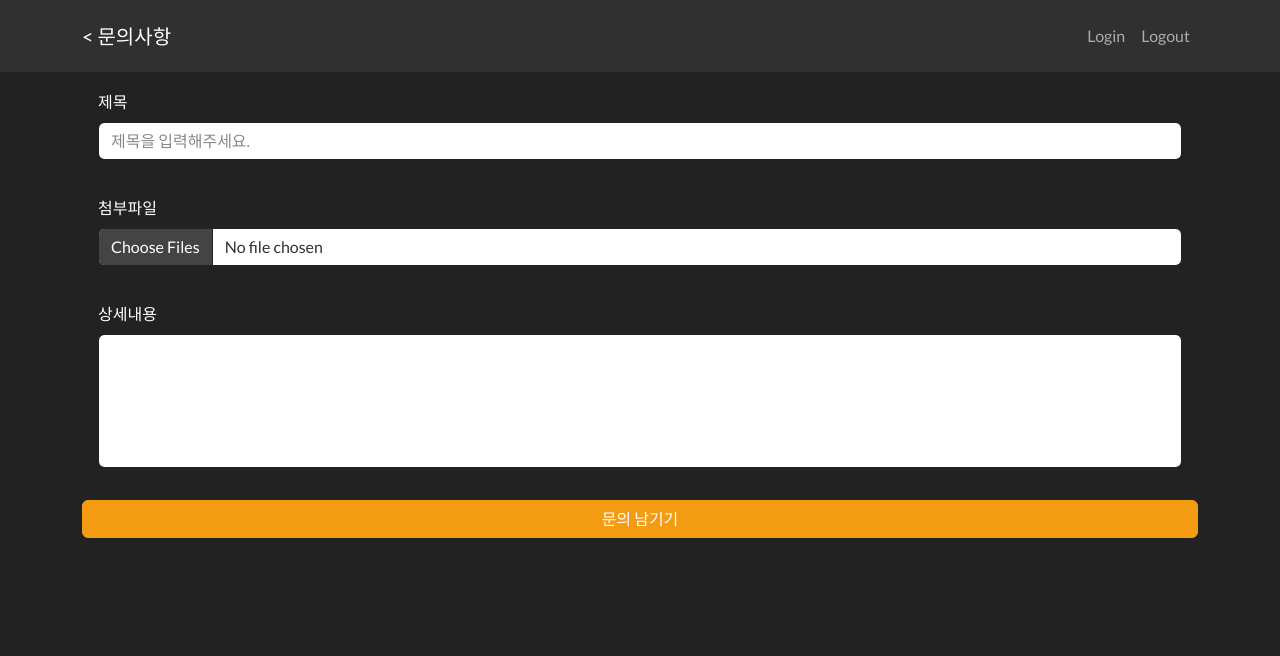
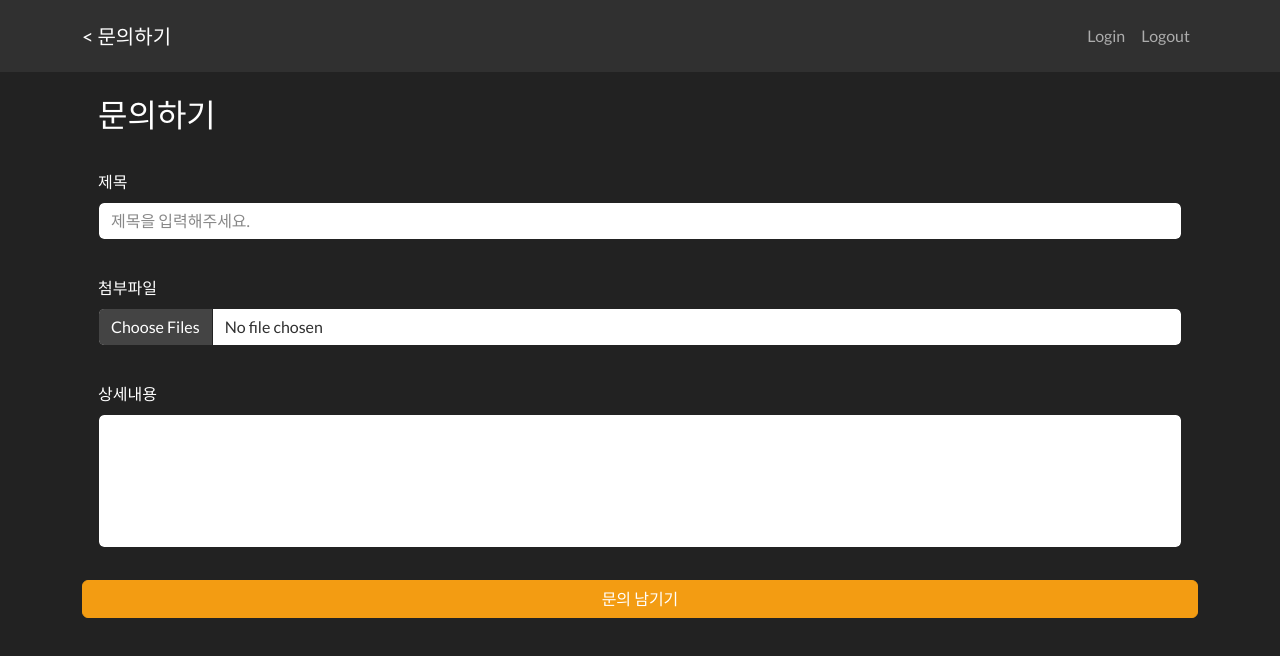
Before and after one commit to HJK9810/BoardProject-React, a React (Create React App) app: page /add in a window 1280 px wide. Shown: the top 656 px of the page. Built offline with nearby package versions, Linux system fonts and the light colour scheme.

Commit message:
header change

```diff
--- a/src/answer/add.answer.jsx
+++ b/src/answer/add.answer.jsx
@@ -19,8 +19,8 @@ function AddAnswer() {
   };
 
   return (
-    <Container>
-      <h3>답변하기</h3>
+    <Container className="pt-5">
+      <h3 className="pt-5">답변하기</h3>
       <Form>
         <Form.Group>
           <Form.Label>답변내용</Form.Label>
--- a/src/layout/Header.jsx
+++ b/src/layout/Header.jsx
@@ -1,12 +1,27 @@
 import React from "react";
 import {Navbar, Container, Nav} from "react-bootstrap";
+import {useLocation, useNavigate} from "react-router-dom";
 
 function Header() {
+  const navigate = useNavigate();
+  const location = useLocation();
+
+  const headerName = () => {
+    const path = location.pathname;
+
+    if (path.includes("board")) return "문의사항";
+    else if (path.includes("view")) return "문의내역 조회";
+    else if (path === "/add") return "문의하기";
+    else if (path.includes("edit")) return "문의사항 수정";
+    else if (path === "/addAnswer") return "답변하기";
+    else return "";
+  };
+
   return (
     <header>
       <Navbar className="navbar navbar-expand-sm navbar-dark bg-dark" fixed="top">
         <Container>
-          <Navbar.Brand href="/">&lt; 문의사항</Navbar.Brand>
+          <Navbar.Brand onClick={(e) => navigate(-1)}>&lt; {headerName()}</Navbar.Brand>
           <Nav>
             <Nav.Link href="/login">Login</Nav.Link>
             <Nav.Link eventKey={2} href="/logout">
--- a/src/screen/add.screen.jsx
+++ b/src/screen/add.screen.jsx
@@ -27,8 +27,8 @@ function Add() {
   };
 
   return (
-    <Container>
-      <h3 className="p-3 mb-1">문의하기</h3>
+    <Container className="pt-5">
+      <h3 className="p-3 pt-5 mb-1">문의하기</h3>
       <Form>
         <Form.Group className="p-3 mt-1">
           <Form.Label>제목</Form.Label>
--- a/src/screen/board.screen.jsx
+++ b/src/screen/board.screen.jsx
@@ -6,6 +6,7 @@ import Moment from "react-moment";
 import Pagination from "./pagination.screen";
 import {useCookies} from "react-cookie";
 import jwtDecode from "jwt-decode";
+import Header from "../layout/Header";
 
 function Baord() {
   const [post, setPost] = useState([]);
@@ -48,8 +49,8 @@ function Baord() {
   };
 
   return (
-    <Container>
-      <h3 className="text-center m-4">문의사항</h3>
+    <Container className="pt-5">
+      <h3 className="text-center m-4 pt-5">문의사항</h3>
       {post.map((el) => {
         const name = el.users.name;
         const email = el.users.email;
@@ -61,7 +62,7 @@ function Baord() {
             <p className="p-2 mb-2 text-muted">
               <Moment date={el.createdDate} format="YYYY.MM.DD" />
             </p>
-            <hr className="m-0" />
+            <hr className="m-0 opacity-100" />
           </div>
         );
       })}
--- a/src/screen/edit.screen.jsx
+++ b/src/screen/edit.screen.jsx
@@ -39,8 +39,8 @@ function Edit() {
   };
 
   return (
-    <Container>
-      <h3 className="p-3 mb-1">문의하기</h3>
+    <Container className="pt-5">
+      <h3 className="p-3 pt-5 mb-1">문의사항 수정</h3>
       <Form>
         <Form.Group className="p-3 mt-1">
           <Form.Label>제목</Form.Label>
--- a/src/screen/login.screen.jsx
+++ b/src/screen/login.screen.jsx
@@ -48,7 +48,8 @@ function Login() {
   };
 
   return (
-    <Container onKeyDown={closeModal}>
+    <Container className="pt-5" onKeyDown={closeModal}>
+      <h3 className="text-center p-3 mt-5">Login</h3>
       <Form>
         <Form.Group className="mb-3" controlId="formBasicEmail">
           <Form.Label>User</Form.Label>
--- a/src/screen/logout.screen.jsx
+++ b/src/screen/logout.screen.jsx
@@ -30,7 +30,7 @@ function Logout() {
   };
 
   return (
-    <Container onKeyDown={closeModal}>
+    <Container className="pt-5" onKeyDown={closeModal}>
       <h3 className="text-center p-3 mt-5">로그아웃 하시겠습니까?</h3>
       <button className="btn btn-danger mt-5" style={{width: 100 + "%"}} onClick={logout}>
         로그아웃
--- a/src/screen/view.screen.jsx
+++ b/src/screen/view.screen.jsx
@@ -33,8 +33,8 @@ function ViewOne() {
   }, []);
 
   return (
-    <Container>
-      <h3 className="p-3 mb-1">
+    <Container className="pt-5">
+      <h3 className="p-3 pt-5 mb-1">
         문의내역 조회 - <Moment date={post.createdDate} format="YYYY.MM.DD" />
       </h3>
       <h5 className="p-3 mb-1">제목</h5>
```
